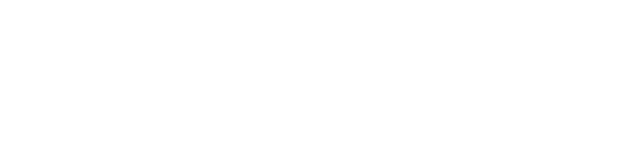
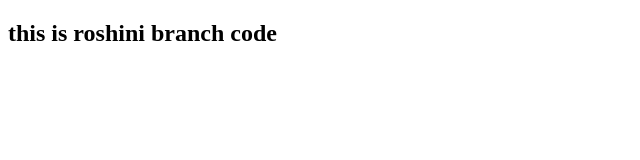
Before and after one commit to hima984/project_1, a plain HTML site: page index.html in a window 1280 px wide. Shown: the whole page, without its empty margins (0-640 px from the left). Drawn offline with Linux system fonts and the light colour scheme.

Commit message:
task 1 done

```diff
--- a/index.html
+++ b/index.html
@@ -6,6 +6,8 @@
     <title>Document</title>
 </head>
 <body>
-
+    <section>
+        <h1> this is roshini branch code</h1>
+    </section>
 </body>
 </html>
```
